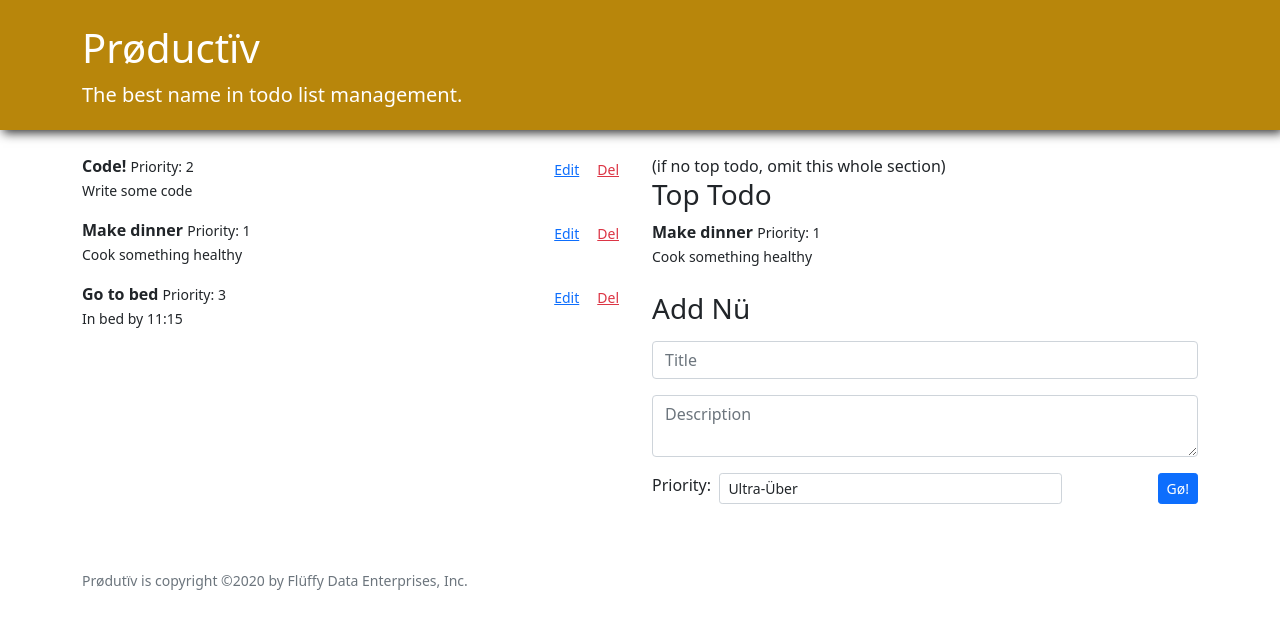
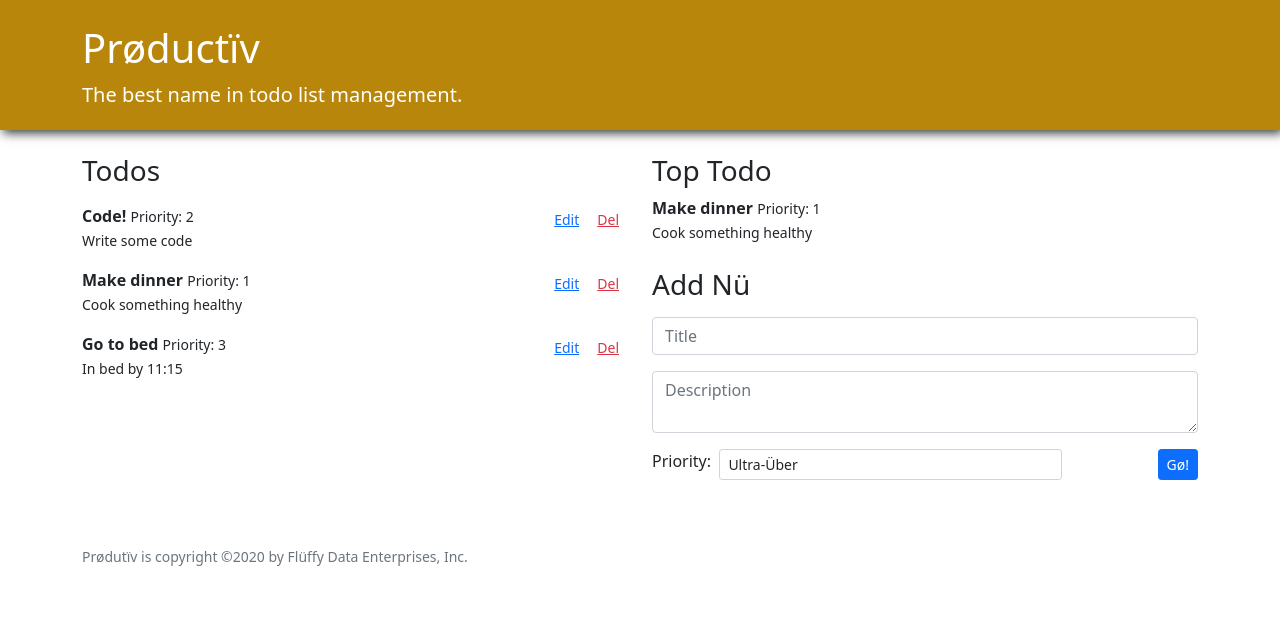
Before and after one commit to nathanrydel/react-productiv, a React (Create React App) app: page / in a window 1280 px wide. Shown: the top 628 px of the page. Built offline with nearby package versions, Linux system fonts and the light colour scheme; the HTML template or start-up script is replaced by a standard one.

Commit message:
Added h3 Todo element in JSX

```diff
--- a/src/TodoApp.js
+++ b/src/TodoApp.js
@@ -42,8 +42,8 @@ function TodoApp({ initialTodos }) {
   return (
     <main className="TodoApp">
       <div className="row">
-
         <div className="col-md-6">
+        <h3 className="mb-3">Todos</h3>
           {todos.length > 0 &&
             <EditableTodoList
               todos={todos}
@@ -60,7 +60,6 @@ function TodoApp({ initialTodos }) {
         </div>
 
         <div className="col-md-6">
-          (if no top todo, omit this whole section)
           {todos.length > 0 &&
             <section className="mb-4">
               <h3>Top Todo</h3>
```
